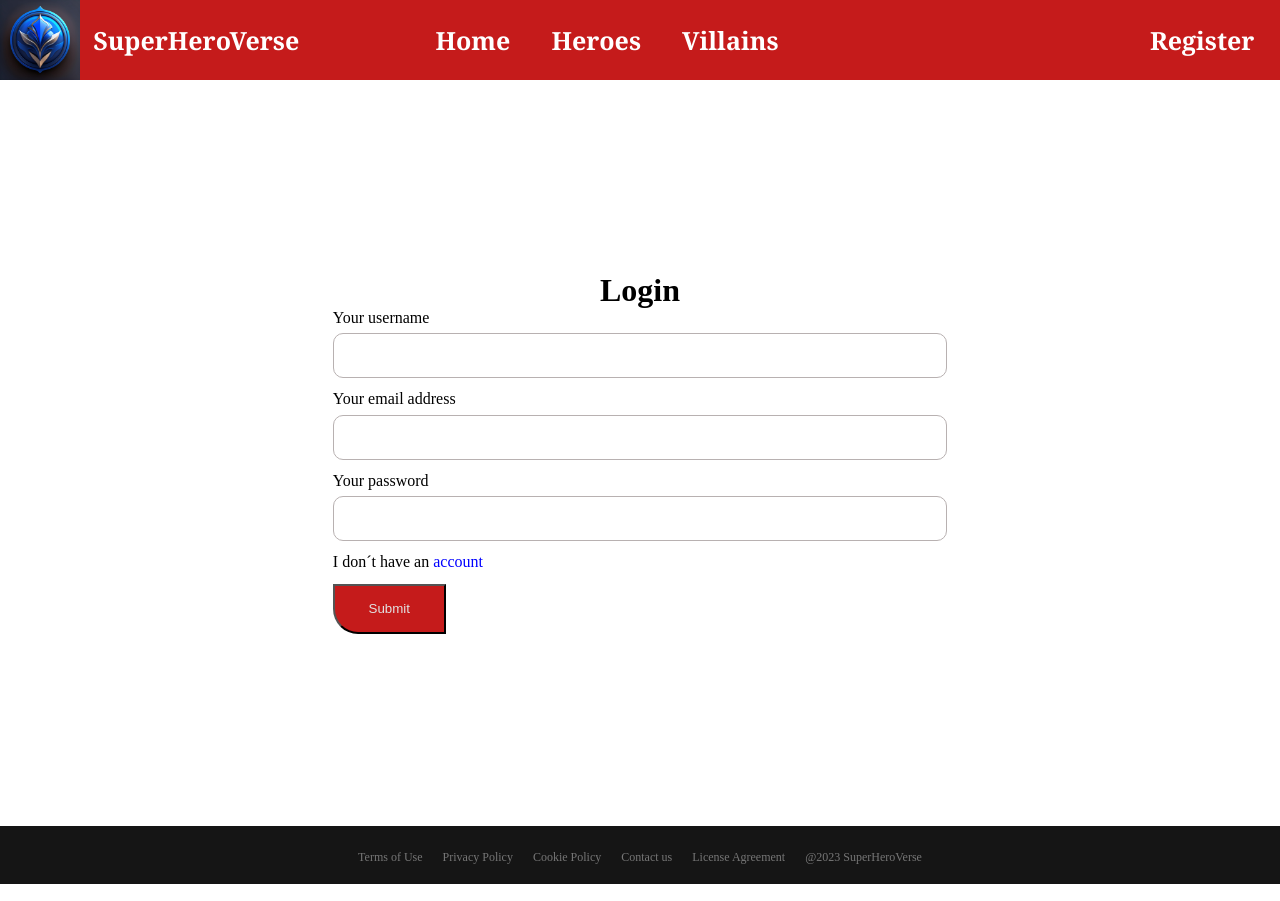
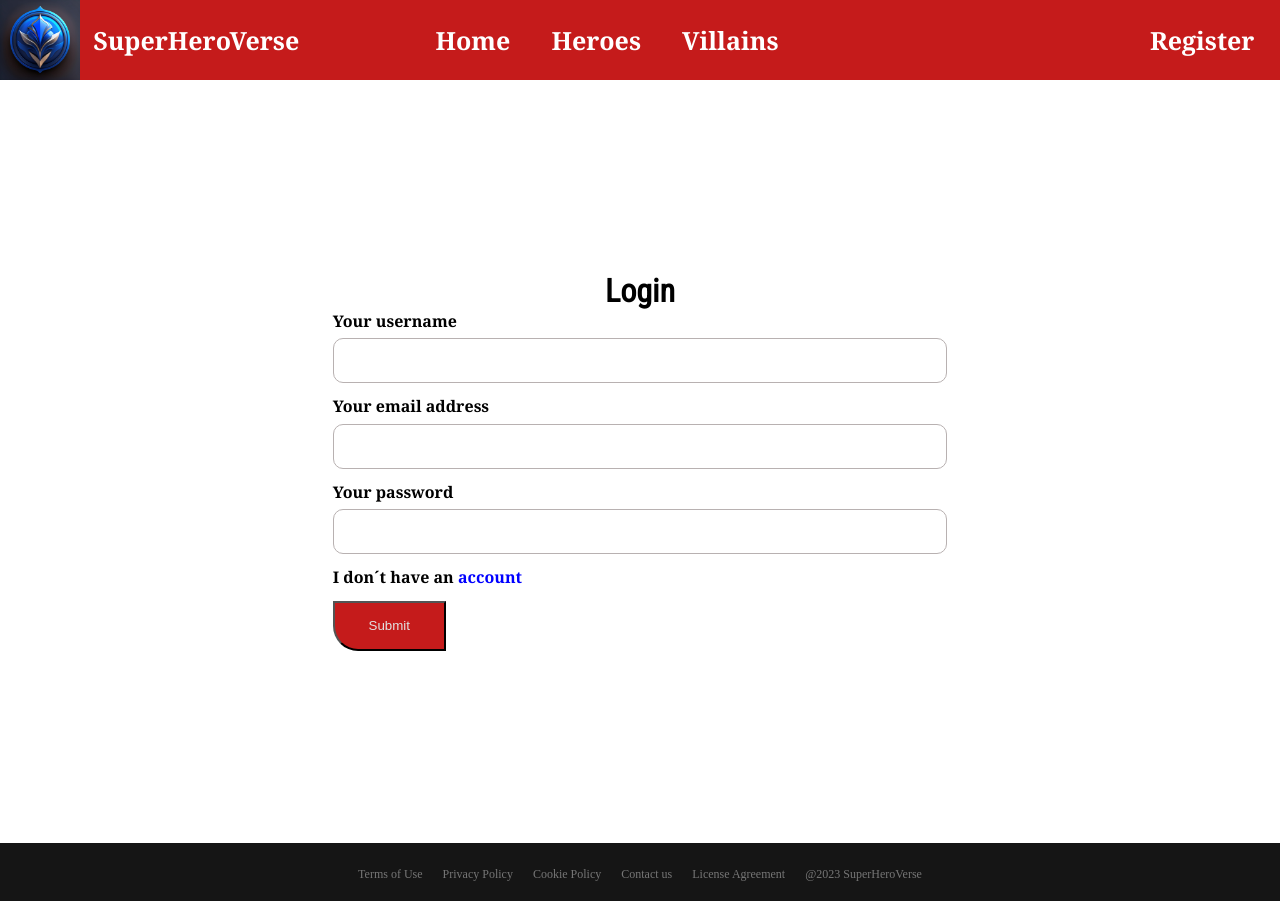
Before and after one commit to jairoro02/SuperHeroVerse_TFG, a Vue app: page /login in a window 1280 px wide. Shown: the top 901 px of the page. Built offline with nearby package versions, Linux system fonts and the light colour scheme.

Commit message:
ultimos cambios

```diff
--- a/src/assets/sass/layout/_register.scss
+++ b/src/assets/sass/layout/_register.scss
@@ -5,9 +5,11 @@
     justify-content: center;
     width: 80%;
     transition: all 600ms;
+
     h1{
         font-size: 32px;
         margin: 0 auto;
+        font-family: $fuenteprincipal;
     }
     .form-register{
         display: flex;
@@ -16,7 +18,7 @@
         width: 60%;
         margin: 0 auto;
         transition: all 600ms;
-
+        font-family: $fuentenombre;
         .form-option{
             display: flex;
             flex-direction: column;
--- a/src/pages/Villains.vue
+++ b/src/pages/Villains.vue
@@ -4,7 +4,7 @@
             <div class="search-container">
                 <div class="search-wrapper">
                 <input type="text" class="search-input" placeholder="Search your hero" v-model="searchText">
-                <button class="search-button">Search</button>
+                <button class="search-button"><i class="fa-solid fa-magnifying-glass"></i></button>
                 </div>
             </div>
             <div class="all-filters">
```
